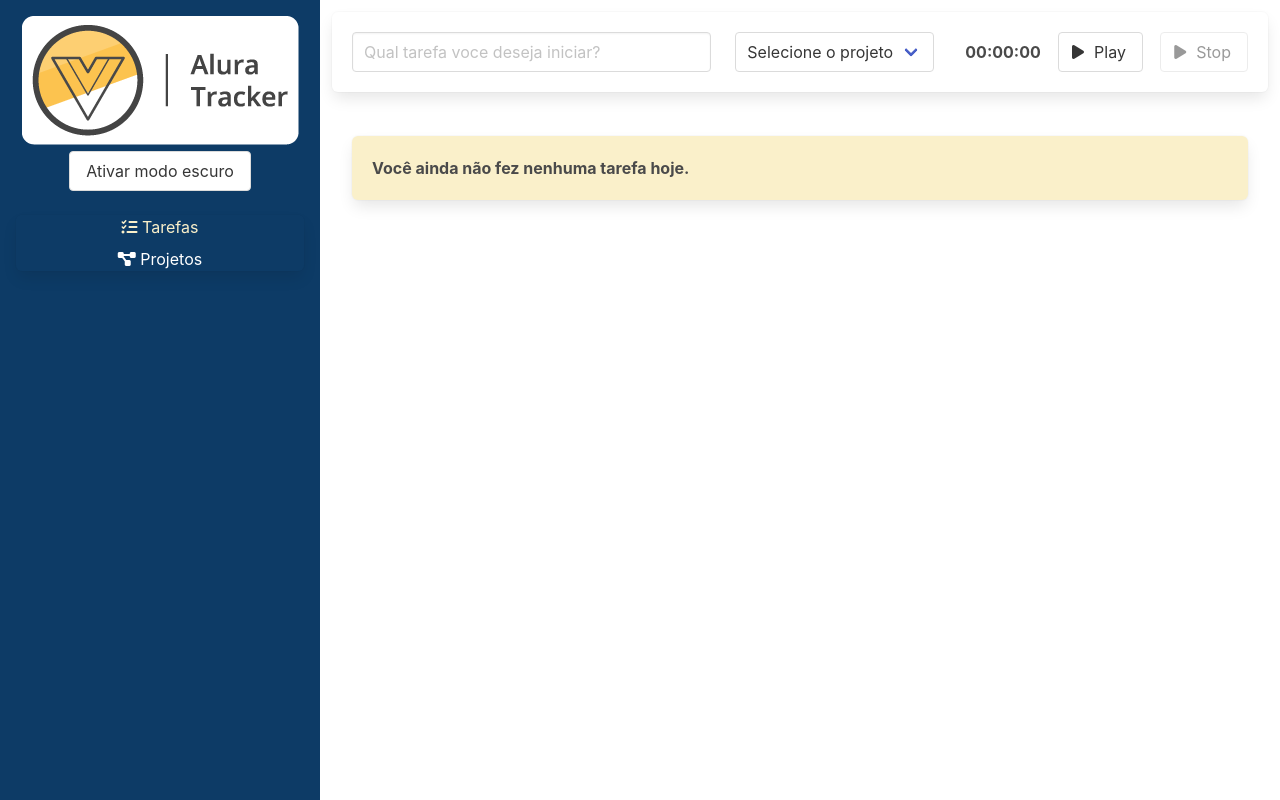
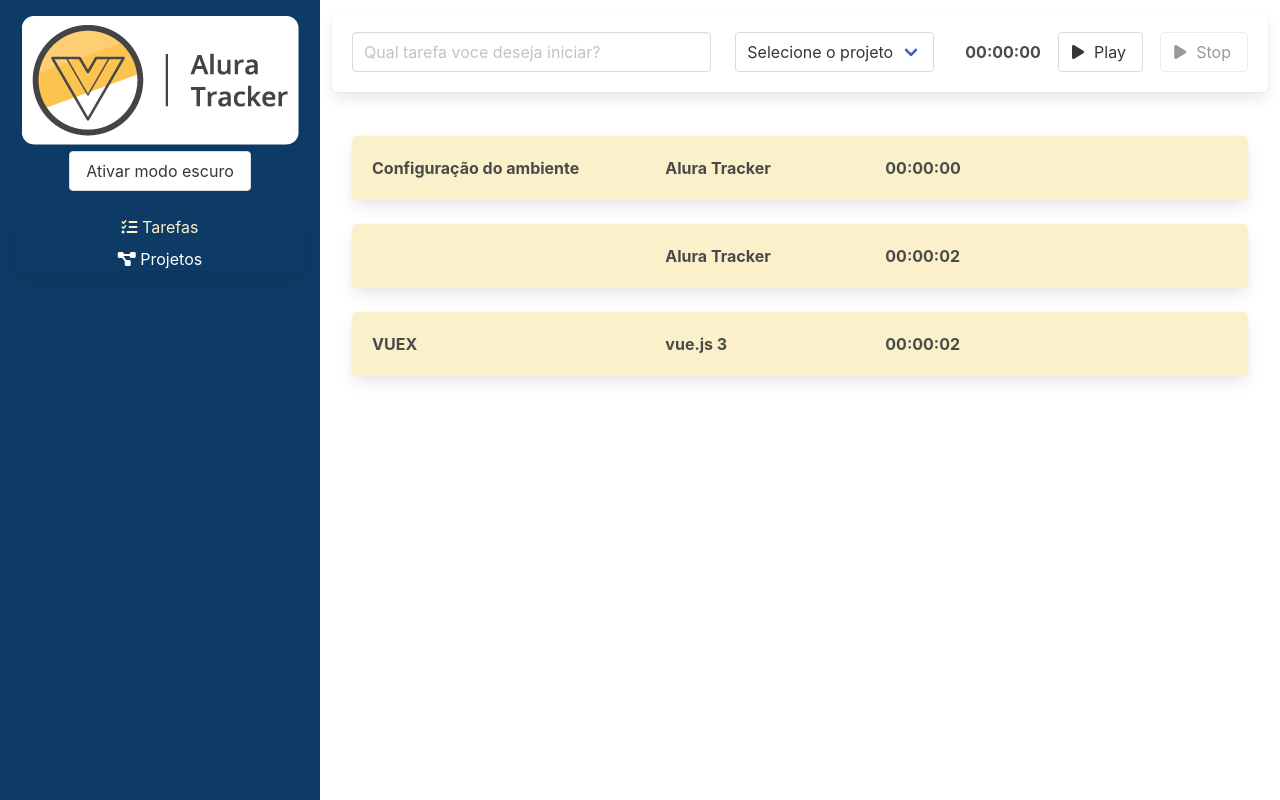
Before and after one commit to clebsonmf/alura-controls, a Vue app: page / in a window 1280 px wide. Built offline with nearby package versions, Linux system fonts and the light colour scheme; data requests are answered from the project's data file.

Commit message:
adicionando funcionalidades para tornar possivel a edição das tarefas incluidas pelo usuário

```diff
--- a/db.json
+++ b/db.json
@@ -7,6 +7,39 @@
     {
       "id": 2,
       "nome": "vue.js 3"
+    },
+    {
+      "nome": "tailwind",
+      "id": 3
+    }
+  ],
+  "tarefas": [
+    {
+      "id": 1,
+      "duraçãoEmSegundos": 120,
+      "descricao": "Configuração do ambiente",
+      "projeto": {
+        "id": 1,
+        "nome": "Alura Tracker"
+      }
+    },
+    {
+      "duracaoEmSegundos": 2,
+      "descricao": "",
+      "projeto": {
+        "id": 1,
+        "nome": "Alura Tracker"
+      },
+      "id": 2
+    },
+    {
+      "duracaoEmSegundos": 2,
+      "descricao": "VUEX",
+      "projeto": {
+        "id": 2,
+        "nome": "vue.js 3"
+      },
+      "id": 3
     }
   ]
 }
--- a/public/index.html
+++ b/public/index.html
@@ -4,15 +4,11 @@
     <meta charset="utf-8">
     <meta http-equiv="X-UA-Compatible" content="IE=edge">
     <meta name="viewport" content="width=device-width,initial-scale=1.0">
-    <link rel="icon" href="<%= BASE_URL %>favicon.ico">
+    <link rel="stylesheet" href="https://cdn.jsdelivr.net/npm/bulma@0.9.4/css/bulma.min.css">
+    <link rel="icon" href="logo.png">
     <title>Alura Controls</title>
-    <link rel="stylesheet" href="https://cdn.jsdelivr.net/npm/bulma@0.9.4/css/bulma.min.css">
   </head>
   <body>
-    <noscript>
-      <strong>We're sorry but <%= htmlWebpackPlugin.options.title %> doesn't work properly without JavaScript enabled. Please enable it to continue.</strong>
-    </noscript>
     <div id="app"></div>
-    <!-- built files will be auto injected -->
   </body>
 </html>
--- a/src/components/BarraLateral.vue
+++ b/src/components/BarraLateral.vue
@@ -1,7 +1,7 @@
 <template>
     <header>
         <h1>
-            <img src="../assets/logo.png" alt="Logo da alura controls">
+            <img src="../../public/logo.png" alt="Logo da alura controls">
         </h1>
         <div class="has-text-centered">
           <button class="button" @click="alterarTema">
--- a/src/components/Tarefa.vue
+++ b/src/components/Tarefa.vue
@@ -1,6 +1,6 @@
 <template>
     <BoxVue>
-        <div class="columns">
+        <div class="columns clicavel" @click="tarefaClicada">
          <div class="column is-4">
             {{ tarefa.descricao }}
          </div>
@@ -26,8 +26,19 @@
     props: {
         tarefa: {
             type: Object as PropType<ITarefa>,
-                required: true
+            required: true
+        }
+    },
+    emits:['aoTarefaClicada'],
+    methods: {
+        tarefaClicada():void{
+             this.$emit('aoTarefaClicada', this.tarefa)
         }
     }
 });
 </script>
+<style scoped>
+.clicavel{
+    cursor: pointer;
+}
+</style>
--- a/src/store/index.ts
+++ b/src/store/index.ts
@@ -2,12 +2,14 @@
 import IProjeto from "@/Interface/IProjeto";
 import { InjectionKey } from "vue";
 import { createStore, Store, useStore as vuexUseStore} from "vuex";
-import { ADICIONA_PROJETO, ALTERA_PROJETO, DEFINIR_PROJETOS, EXCLUIR_PROJETO, NOTIFICAR } from "./tipo-mutacoes";
-import { ALTERAR_PROJETOS, CADASTRAR_PROJETOS, DELETAR_PROJETOS, OBTER_PROJETOS } from "./tipo-acoes";
+import { ADICIONA_PROJETO, ADICIONA_TAREFA, ALTERA_PROJETO, DEFINIR_PROJETOS, DEFINIR_TAREFAS, EXCLUIR_PROJETO, NOTIFICAR } from "./tipo-mutacoes";
+import { ALTERAR_PROJETOS, CADASTRAR_PROJETOS, CADASTRAR_TAREFA, DELETAR_PROJETOS, OBTER_PROJETOS, OBTER_TAREFAS } from "./tipo-acoes";
 import http from '@/http'
+import ITarefa from "@/Interface/ITarefa";
 
 interface Estado {
     projetos: IProjeto[],
+    tarefas: ITarefa[],
     notificacoes: INotificacao[]
 }
 
@@ -16,6 +18,7 @@
 export const store = createStore<Estado>({
     state: {
         projetos:[],
+        tarefas:[],
         notificacoes:[]
     },
     mutations: {
@@ -43,7 +46,13 @@
             setTimeout(() =>{
                 state.notificacoes = state.notificacoes.filter(notificacao => notificacao.id != notificacao.id)
             },3000 )
-        }
+        },
+        [DEFINIR_TAREFAS] (state, tarefas: ITarefa[]){
+            state.tarefas = tarefas
+        },
+        [ADICIONA_TAREFA](state, tarefa: ITarefa) {
+            state.tarefas.push(tarefa)
+        },
     },
     actions: {
         [OBTER_PROJETOS] ({ commit }) {
@@ -61,6 +70,14 @@
         [DELETAR_PROJETOS] ({commit}, id:string){
             return http.delete(`/projetos/${id}`)
             .then(()=>commit(EXCLUIR_PROJETO,id))
+        },
+        [OBTER_TAREFAS] ({ commit }) {
+            http.get('tarefas')
+            .then(resposta => commit (DEFINIR_TAREFAS, resposta.data))
+        },
+        [CADASTRAR_TAREFA] ({commit}, tarefa: ITarefa){
+           return http.post('/tarefas', tarefa)
+           .then(resposta =>commit(ADICIONA_TAREFA, resposta.data) )
         }
     }
 })
--- a/src/store/tipo-acoes.ts
+++ b/src/store/tipo-acoes.ts
@@ -2,3 +2,6 @@
 export const CADASTRAR_PROJETOS = 'CADASTRAR_PROJETOS'
 export const ALTERAR_PROJETOS = 'ALTERAR_PROJETOS'
 export const DELETAR_PROJETOS = 'DELETAR_PROJETOS'
+
+export const OBTER_TAREFAS = 'OBTER_TAREFAS'
+export const CADASTRAR_TAREFA = 'CADASTRAR_TAREFA'
--- a/src/store/tipo-mutacoes.ts
+++ b/src/store/tipo-mutacoes.ts
@@ -4,3 +4,6 @@
 export const DEFINIR_PROJETOS = 'DEFINIR_PROJETOS'
 
 export const NOTIFICAR = 'NOTIFICAR'
+
+export const DEFINIR_TAREFAS = 'DEFINIR_TAREFAS'
+export const ADICIONA_TAREFA = 'ADICIONA_TAREFA'
--- a/src/views/Tarefas.vue
+++ b/src/views/Tarefas.vue
@@ -1,41 +1,102 @@
   <template>
   <div class="column is-three-quarter conteudo">
-      <FormularioInicial @aoSalvarTarefa="salvarTarefa"/>
+    <FormularioInicial @aoSalvarTarefa="salvarTarefa" />
     <div class="lista">
-        <TarefaVue v-for="(tarefa, index) in tarefas" :key="index" :tarefa="tarefa"/>
+      <TarefaVue
+        v-for="(tarefa, index) in tarefas"
+        :tarefa="tarefa"
+        :key="index"
+        @aoTarefaClicada="selecionarTarefa"
+      />
       <BoxVue v-if="listaEstaVazia">
         Você ainda não fez nenhuma tarefa hoje.
       </BoxVue>
+    </div>
+    <div class="modal" :class="{ 'is-active': tarefaSelecionada }" v-if="tarefaSelecionada">
+      <div class="modal-background"></div>
+      <div class="modal-card">
+        <header class="modal-card-head">
+          <p class="modal-card-title">Edite uma tarefa</p>
+          <button
+            @click="fecharModal"
+            class="delete"
+            aria-label="close"
+          ></button>
+        </header>
+        <section class="modal-card-body">
+          <div class="field">
+            <label for="descricaoDaTarefa" class="label">
+              Descrição
+            </label>
+            <input
+              class="input"
+              type="text"
+              v-model="tarefaSelecionada.descricao"
+              id="descricaoDaTarefa"
+            />
+          </div>
+        </section>
+        <footer class="modal-card-foot">
+          <button class="button is-success">Salvar alterações</button>
+          <button class="button" @click="fecharModal">
+            Cancelar alterações
+          </button>
+        </footer>
+      </div>
     </div>
   </div>
 </template>
 
   <script lang="ts">
-  import { defineComponent } from 'vue';
-  import FormularioInicial from '../components/Formulario.vue';
-  import TarefaVue from '../components/Tarefa.vue';
-  import ITarefa from '../Interface/ITarefa';
-  import BoxVue from '../components/Box.vue';
+import { computed, defineComponent } from "vue";
+import FormularioInicial from "../components/Formulario.vue";
+import TarefaVue from "../components/Tarefa.vue";
+import BoxVue from "../components/Box.vue";
+
+import { useStore } from "@/store";
+import ITarefa from "@/Interface/ITarefa";
+import {
+  CADASTRAR_TAREFA,
+  OBTER_PROJETOS,
+  OBTER_TAREFAS,
+} from "@/store/tipo-acoes";
+
 export default defineComponent({
+  name: "App",
   components: {
     FormularioInicial,
     TarefaVue,
-      BoxVue },
-    name: 'App',
-    data () {
+    BoxVue,
+  },
+  data() {
     return {
-        tarefas: [] as ITarefa[],
-      }
+      tarefaSelecionada: null as ITarefa | null,
+    };
+  },
+  methods: {
+    salvarTarefa(tarefa: ITarefa): void {
+      this.store.dispatch(CADASTRAR_TAREFA, tarefa);
+    },
+    selecionarTarefa(tarefa: ITarefa) {
+      this.tarefaSelecionada = tarefa;
+    },
+    fecharModal() {
+      this.tarefaSelecionada = null;
+    },
   },
   computed: {
-      listaEstaVazia (): boolean{
-        return this.tarefas.length === 0
-      }
+    listaEstaVazia(): boolean {
+      return this.tarefas.length == 0;
     },
-    methods:{
-      salvarTarefa (tarefa: ITarefa) {
-        this.tarefas.push(tarefa)
-      }
-    }
+  },
+  setup() {
+    const store = useStore();
+    store.dispatch(OBTER_TAREFAS);
+    store.dispatch(OBTER_PROJETOS);
+    return {
+      tarefas: computed(() => store.state.tarefas),
+      store,
+    };
+  },
 });
 </script>
```
Also changed, not shown: public/logo.png (renamed from src/assets/logo.png), 1 other file (tests, documents, lock files or other folders). Lines whose indentation alone changed are shown as unchanged.
